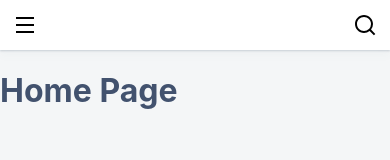
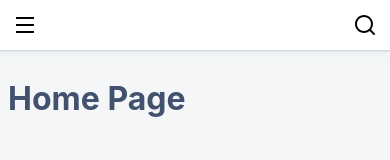
Before and after one commit to iamsahebgiri/iamsahebgiri-old, a Gatsby site: page / in a window 390 px wide. Built offline with nearby package versions, Linux system fonts and the light colour scheme; Gatsby itself is replaced by a stand-in of ours.

Commit message:
removed max-width from container

```diff
--- a/src/styles/global.module.scss
+++ b/src/styles/global.module.scss
@@ -10,6 +10,13 @@ body {
 }
 
 .container {
-  max-width: 1200px;
+  padding: 0.5rem;
   margin: 0 auto;
 }
+
+@media only screen and (max-width: 768px)
+{
+  .container{
+
+  }
+}
--- a/src/styles/header.module.scss
+++ b/src/styles/header.module.scss
@@ -17,6 +17,7 @@
 
     svg{
       height: 16px;
+      fill: $secondary-color;
     }
   }
 
```
